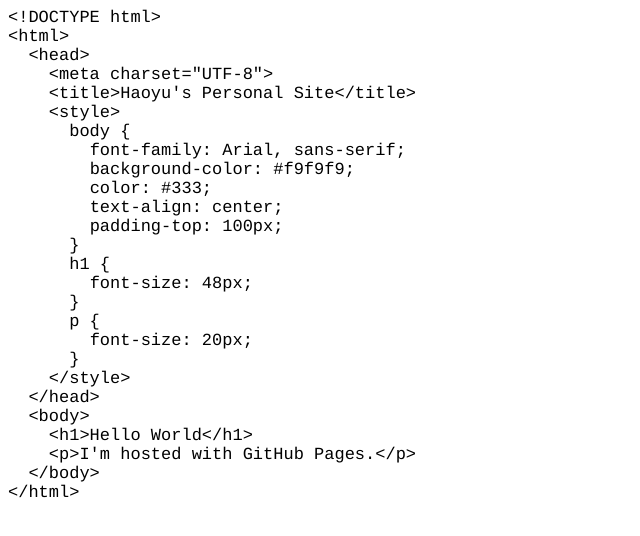
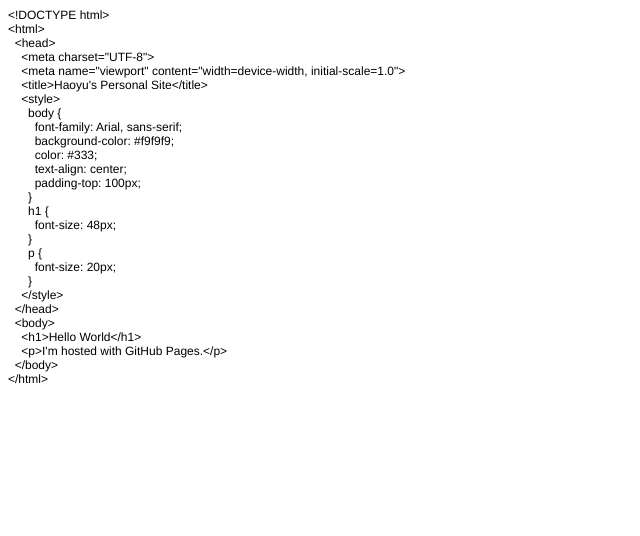
Before and after one commit to MarkQuanHaoyu/MarkQuanHaoyu.github.io, a plain HTML site: page index.html in a window 1280 px wide. Shown: the whole page, without its empty margins (0-640 px from the left). Drawn offline with Linux system fonts and the light colour scheme.

Commit message:
Update index.html

```diff
--- a/index.html
+++ b/index.html
@@ -7,36 +7,36 @@
   <meta name="Generator" content="Cocoa HTML Writer">
   <meta name="CocoaVersion" content="2575.2">
   <style type="text/css">
-    p.p1 {margin: 0.0px 0.0px 0.0px 0.0px; font: 17.0px Courier; -webkit-text-stroke: #dfe54b}
-    span.s1 {font-kerning: none}
+    p.p1 {margin: 0.0px 0.0px 0.0px 0.0px; font: 12.0px Helvetica}
   </style>
 </head>
 <body>
-<p class="p1"><span class="s1">&lt;!DOCTYPE html&gt;</span></p>
-<p class="p1"><span class="s1">&lt;html&gt;</span></p>
-<p class="p1"><span class="s1"><span class="Apple-converted-space">  </span>&lt;head&gt;</span></p>
-<p class="p1"><span class="s1"><span class="Apple-converted-space">    </span>&lt;meta charset="UTF-8"&gt;</span></p>
-<p class="p1"><span class="s1"><span class="Apple-converted-space">    </span>&lt;title&gt;Haoyu's Personal Site&lt;/title&gt;</span></p>
-<p class="p1"><span class="s1"><span class="Apple-converted-space">    </span>&lt;style&gt;</span></p>
-<p class="p1"><span class="s1"><span class="Apple-converted-space">      </span>body {</span></p>
-<p class="p1"><span class="s1"><span class="Apple-converted-space">        </span>font-family: Arial, sans-serif;</span></p>
-<p class="p1"><span class="s1"><span class="Apple-converted-space">        </span>background-color: #f9f9f9;</span></p>
-<p class="p1"><span class="s1"><span class="Apple-converted-space">        </span>color: #333;</span></p>
-<p class="p1"><span class="s1"><span class="Apple-converted-space">        </span>text-align: center;</span></p>
-<p class="p1"><span class="s1"><span class="Apple-converted-space">        </span>padding-top: 100px;</span></p>
-<p class="p1"><span class="s1"><span class="Apple-converted-space">      </span>}</span></p>
-<p class="p1"><span class="s1"><span class="Apple-converted-space">      </span>h1 {</span></p>
-<p class="p1"><span class="s1"><span class="Apple-converted-space">        </span>font-size: 48px;</span></p>
-<p class="p1"><span class="s1"><span class="Apple-converted-space">      </span>}</span></p>
-<p class="p1"><span class="s1"><span class="Apple-converted-space">      </span>p {</span></p>
-<p class="p1"><span class="s1"><span class="Apple-converted-space">        </span>font-size: 20px;</span></p>
-<p class="p1"><span class="s1"><span class="Apple-converted-space">      </span>}</span></p>
-<p class="p1"><span class="s1"><span class="Apple-converted-space">    </span>&lt;/style&gt;</span></p>
-<p class="p1"><span class="s1"><span class="Apple-converted-space">  </span>&lt;/head&gt;</span></p>
-<p class="p1"><span class="s1"><span class="Apple-converted-space">  </span>&lt;body&gt;</span></p>
-<p class="p1"><span class="s1"><span class="Apple-converted-space">    </span>&lt;h1&gt;Hello World&lt;/h1&gt;</span></p>
-<p class="p1"><span class="s1"><span class="Apple-converted-space">    </span>&lt;p&gt;I'm hosted with GitHub Pages.&lt;/p&gt;</span></p>
-<p class="p1"><span class="s1"><span class="Apple-converted-space">  </span>&lt;/body&gt;</span></p>
-<p class="p1"><span class="s1">&lt;/html&gt;</span></p>
+<p class="p1">&lt;!DOCTYPE html&gt;</p>
+<p class="p1">&lt;html&gt;</p>
+<p class="p1"><span class="Apple-converted-space">  </span>&lt;head&gt;</p>
+<p class="p1"><span class="Apple-converted-space">    </span>&lt;meta charset="UTF-8"&gt;</p>
+<p class="p1"><span class="Apple-converted-space">    </span>&lt;meta name="viewport" content="width=device-width, initial-scale=1.0"&gt;</p>
+<p class="p1"><span class="Apple-converted-space">    </span>&lt;title&gt;Haoyu's Personal Site&lt;/title&gt;</p>
+<p class="p1"><span class="Apple-converted-space">    </span>&lt;style&gt;</p>
+<p class="p1"><span class="Apple-converted-space">      </span>body {</p>
+<p class="p1"><span class="Apple-converted-space">        </span>font-family: Arial, sans-serif;</p>
+<p class="p1"><span class="Apple-converted-space">        </span>background-color: #f9f9f9;</p>
+<p class="p1"><span class="Apple-converted-space">        </span>color: #333;</p>
+<p class="p1"><span class="Apple-converted-space">        </span>text-align: center;</p>
+<p class="p1"><span class="Apple-converted-space">        </span>padding-top: 100px;</p>
+<p class="p1"><span class="Apple-converted-space">      </span>}</p>
+<p class="p1"><span class="Apple-converted-space">      </span>h1 {</p>
+<p class="p1"><span class="Apple-converted-space">        </span>font-size: 48px;</p>
+<p class="p1"><span class="Apple-converted-space">      </span>}</p>
+<p class="p1"><span class="Apple-converted-space">      </span>p {</p>
+<p class="p1"><span class="Apple-converted-space">        </span>font-size: 20px;</p>
+<p class="p1"><span class="Apple-converted-space">      </span>}</p>
+<p class="p1"><span class="Apple-converted-space">    </span>&lt;/style&gt;</p>
+<p class="p1"><span class="Apple-converted-space">  </span>&lt;/head&gt;</p>
+<p class="p1"><span class="Apple-converted-space">  </span>&lt;body&gt;</p>
+<p class="p1"><span class="Apple-converted-space">    </span>&lt;h1&gt;Hello World&lt;/h1&gt;</p>
+<p class="p1"><span class="Apple-converted-space">    </span>&lt;p&gt;I'm hosted with GitHub Pages.&lt;/p&gt;</p>
+<p class="p1"><span class="Apple-converted-space">  </span>&lt;/body&gt;</p>
+<p class="p1">&lt;/html&gt;</p>
 </body>
 </html>
```
